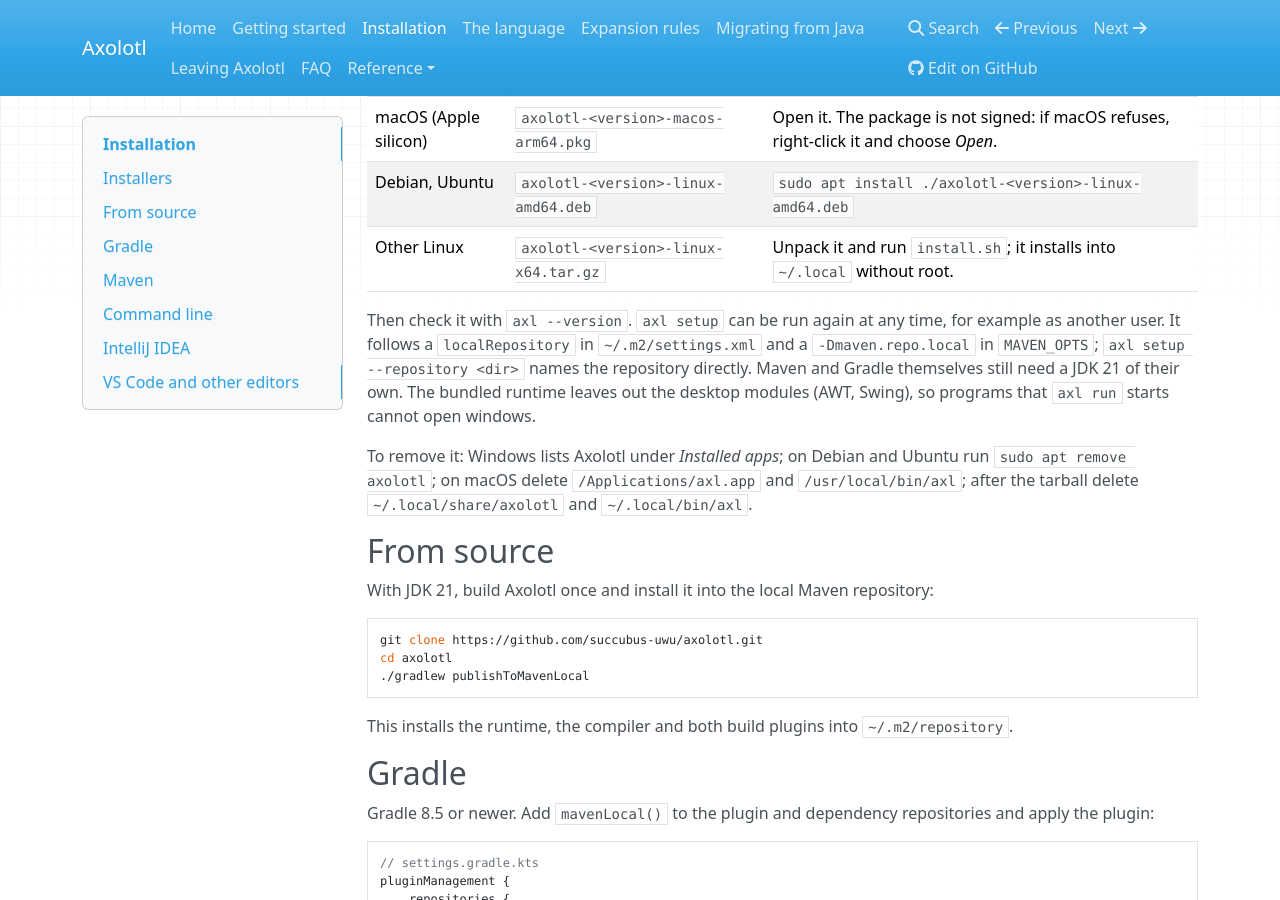
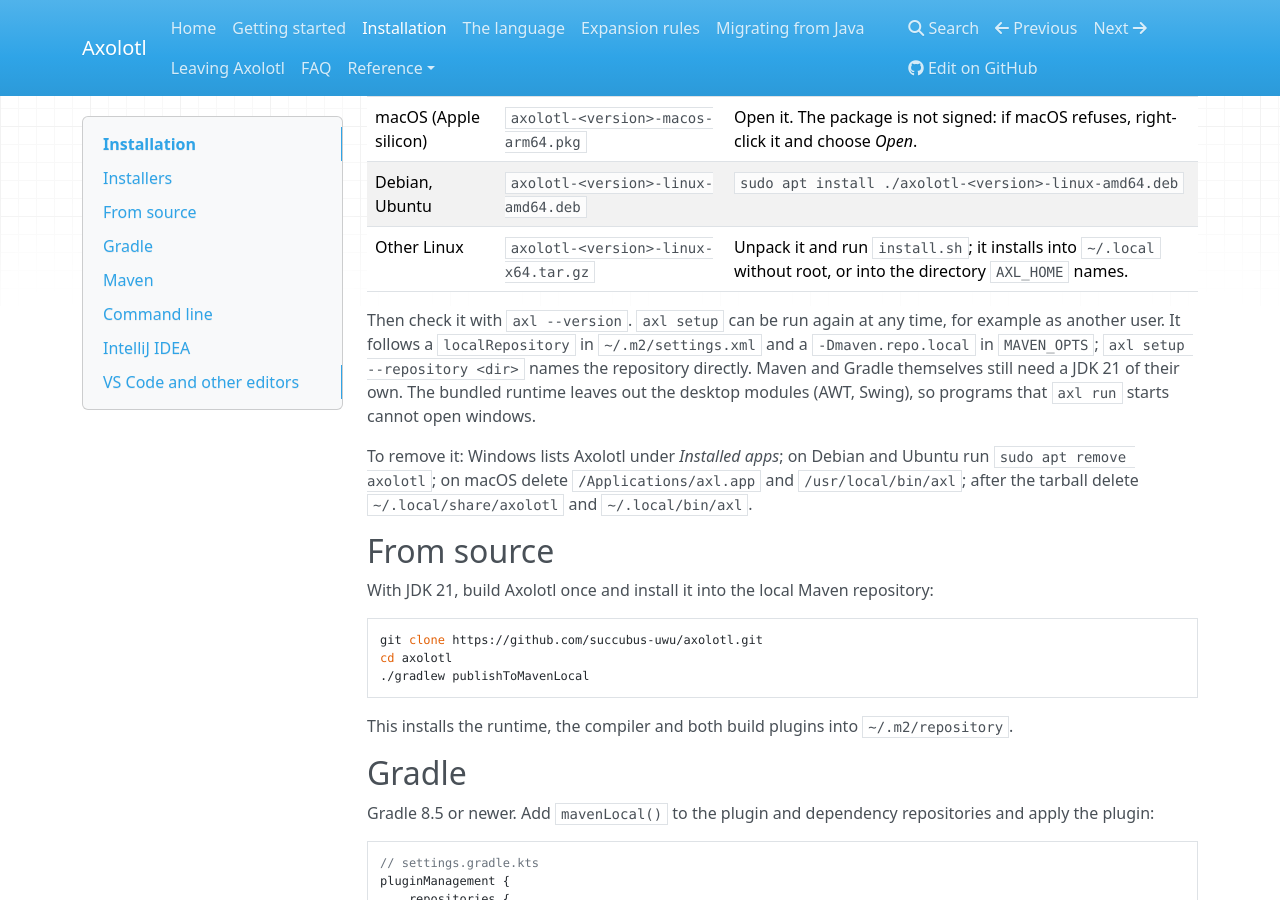
Before and after one commit to k1ngmang/axolotl-lang, an MkDocs documentation site: the page built from docs/install.md, in a window 1280 px wide and 900 px high, scrolled down 318 px. Built offline with MkDocs 1.6.1, drawn with Linux system fonts in a browser that asks for light colours; nearby versions of some CDN libraries.

Commit message:
Mention AXL_HOME of install.sh

```diff
--- a/docs/install.md
+++ b/docs/install.md
@@ -11,7 +11,7 @@ plugins into `~/.m2/repository`. Maven and Gradle projects then build without an
 | Windows | `axolotl-<version>-windows-x64-setup.exe` | Run it. Open a new terminal afterwards so that it sees the new `PATH`. |
 | macOS (Apple silicon) | `axolotl-<version>-macos-arm64.pkg` | Open it. The package is not signed: if macOS refuses, right-click it and choose *Open*. |
 | Debian, Ubuntu | `axolotl-<version>-linux-amd64.deb` | `sudo apt install ./axolotl-<version>-linux-amd64.deb` |
-| Other Linux | `axolotl-<version>-linux-x64.tar.gz` | Unpack it and run `install.sh`; it installs into `~/.local` without root. |
+| Other Linux | `axolotl-<version>-linux-x64.tar.gz` | Unpack it and run `install.sh`; it installs into `~/.local` without root, or into the directory `AXL_HOME` names. |
 
 Then check it with `axl --version`. `axl setup` can be run again at any time, for example as another
 user. It follows a `localRepository` in `~/.m2/settings.xml` and a `-Dmaven.repo.local` in
```
